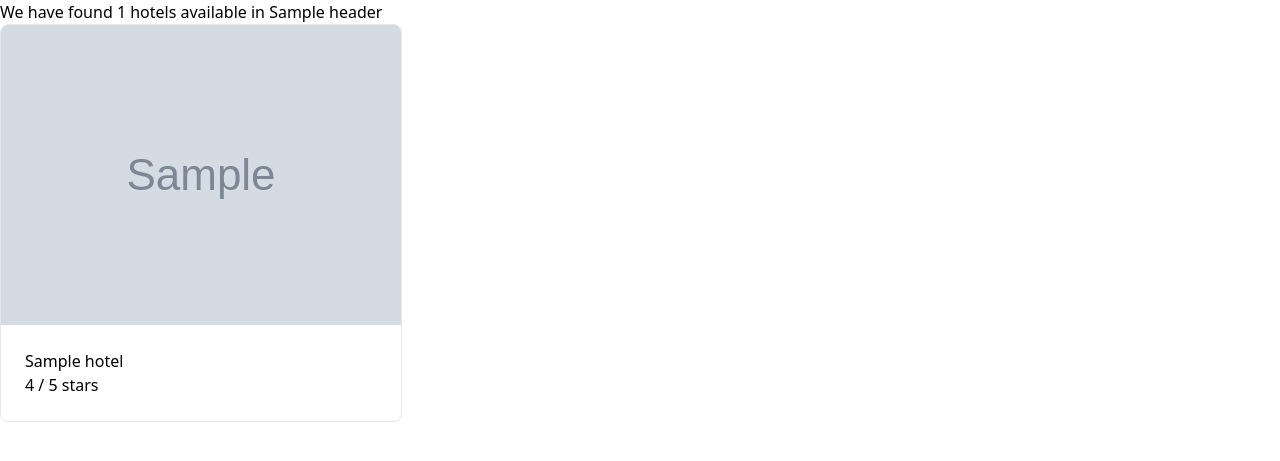
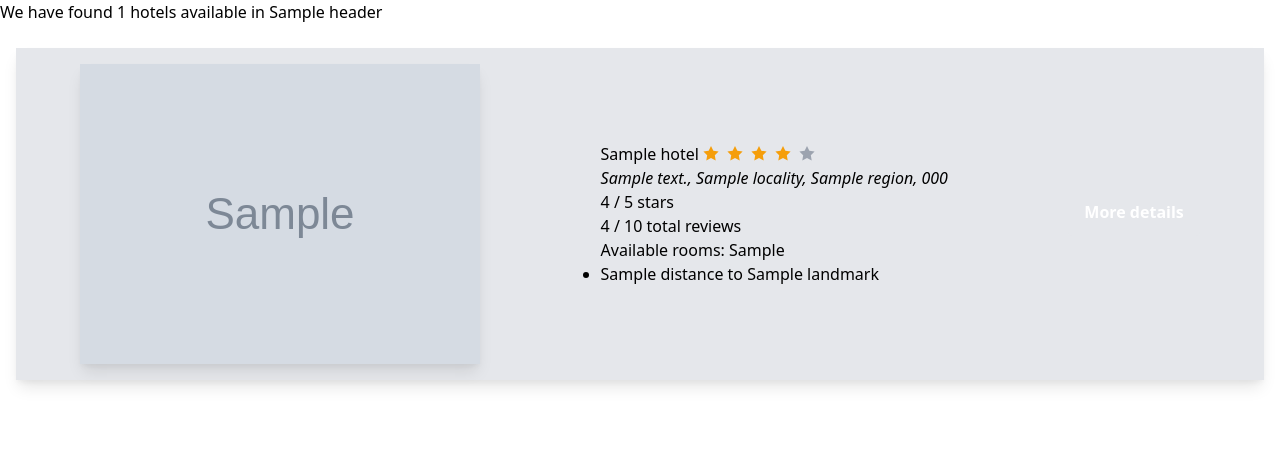
Before and after one commit to tokich6/vacation_app, a Flask app: template templates/hotels.html in a window 1280 px wide. Shown: the part 80-541 px from the top of the page. Run offline with Flask 2, Linux system fonts and the light colour scheme; the template is opened without the code that fills it: most values are stand-ins (such as "Sample title", 1, 10 or a date in 2020); grey boxes marked "Sample" are stand-in pictures.

Commit message:
refined hotels list search results - added star rating & distances, created a card with a button

```diff
--- a/app.py
+++ b/app.py
@@ -34,6 +34,7 @@ def search_api():
             flash('Please type in a location')
             return redirect("/")
         else:
+            # list_properties defined in helpers.py
             output = list_properties(destinationID)
             header = output['header']
             totalCount = output['totalCount']
@@ -41,6 +42,11 @@ def search_api():
             hotels = output['hotels']
             print(hotels[0])
             return render_template('hotels.html', header=header, totalCount=totalCount, hotels=hotels)
+
+# @app.route("/hotels/<hotelID>", methods=['GET', 'POST'])
+# def show_hotel_details():
+
+#     return render_template('index.html')
 
 
 @app.route("/login", methods=['GET', 'POST'])
--- a/helpers.py
+++ b/helpers.py
@@ -30,7 +30,7 @@ def list_properties(id):
     try:
         url = "https://hotels4.p.rapidapi.com/properties/list"
         querystring = {"currency":"USD","locale":"en_US","sortOrder":"PRICE",
-        "destinationId":{id},"pageNumber":"1","checkIn":"2021-01-08","checkOut":"2021-01-15","pageSize":"25","adults1":"1"}
+        "destinationId":{id},"pageNumber":"1","checkIn":"2021-01-08","checkOut":"2021-01-15","pageSize":"25","adults1":"2"}
         headers = {
         'x-rapidapi-host': "hotels4.p.rapidapi.com",
         'x-rapidapi-key': API_KEY
--- a/templates/hotels.html
+++ b/templates/hotels.html
@@ -1,26 +1,56 @@
-{% extends "layout.html" %}
-
-
-{% block title %}
-Let's book your next getaway!
-{%endblock %}
-
-{% block main %}
+{% extends "layout.html" %} {% block title %} Let's book your next getaway!
+{%endblock %} {% block main %}
 
 <h1>We have found {{totalCount}} hotels available in {{ header }}</h1>
 
-{% for hotel in hotels %}
-<ul class="flex">
-  <li>
-    <div class="bg-yellow border rounded-lg overflow-hidden">
-      <img src="{{hotel.thumbnailUrl}}" alt="hotel image" />
-      <div class="p-6">
-        <h4>{{ hotel.name }}</h4>
+
+<ul class="w-full p-4">
+  {% for hotel in hotels %}
+  <li class="flex items-center justify-around mt-2 mb-4 p-4 bg-gray-200 shadow-lg">
+
+        <img class="shadow-lg" src="{{hotel.thumbnailUrl}}" alt="hotel image" />
+
+        <div class="p-6">
+
+          <h4 class="flex">
+            {{ hotel.name }}
+
+            <span class="flex items-center">
+              {% for star in range(5) %}
+              <svg class="mx-1 w-4 h-4 fill-current text-gray-400 {% if star <= hotel.starRating -1 %}text-yellow-500{% endif %}" xmlns="http://www.w3.org/2000/svg" viewBox="0 0 20 20"><path d="M10 15l-5.878 3.09 1.123-6.545L.489 6.91l6.572-.955L10 0l2.939 5.955 6.572.955-4.756 4.635 1.123 6.545z"/></svg>
+              {% endfor %}
+            </span>
+
+          </h4>
+        <address>
+          {{hotel.address.streetAddress}}, {{ hotel.address.locality}},
+          {{hotel.address.region}}, {{hotel.address.postalCode}}
+        </address>
+
         <p>{{ hotel.starRating}} / 5 stars</p>
+
+        {% if hotel.guestReviews %}
+        <p>
+          {{ hotel.guestReviews.rating}} / {{ hotel.guestReviews.total}} total
+          reviews
+        </p>
+        {% endif %} {% if hotel.roomsLeft %}
+        <p>Available rooms: {{ hotel.roomsLeft}}</p>
+        {% endif %}
+        <ul class="list-disc">
+          {% for landmark in hotel.landmarks %}
+          <li>{{landmark.distance}} to {{ landmark.label}}</li>
+          {% endfor %}
+        </ul>
+
       </div>
-    </div>
+      <form action="/hotels/<hotelID>" method="POST">
+        <button type="submit" id="{{hotel.id}}" name="hotelID" class="bg-teal-500 hover:bg-teal-800 text-white font-bold py-2 px-4 border-b-4 border-teal-700 hover:border-teal-500 rounded">
+          More details
+        </button>
+      </form>
   </li>
+  {% endfor %}
 </ul>
-{% endfor %}
 
 {% endblock %}
```
Also changed, not shown: static/style.css (line endings or trailing spaces).
